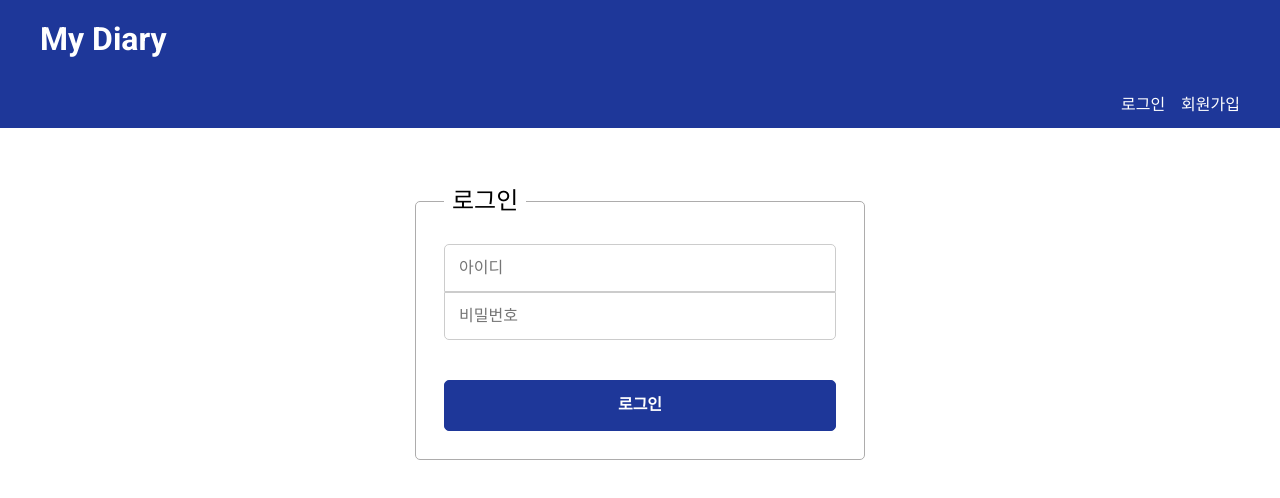
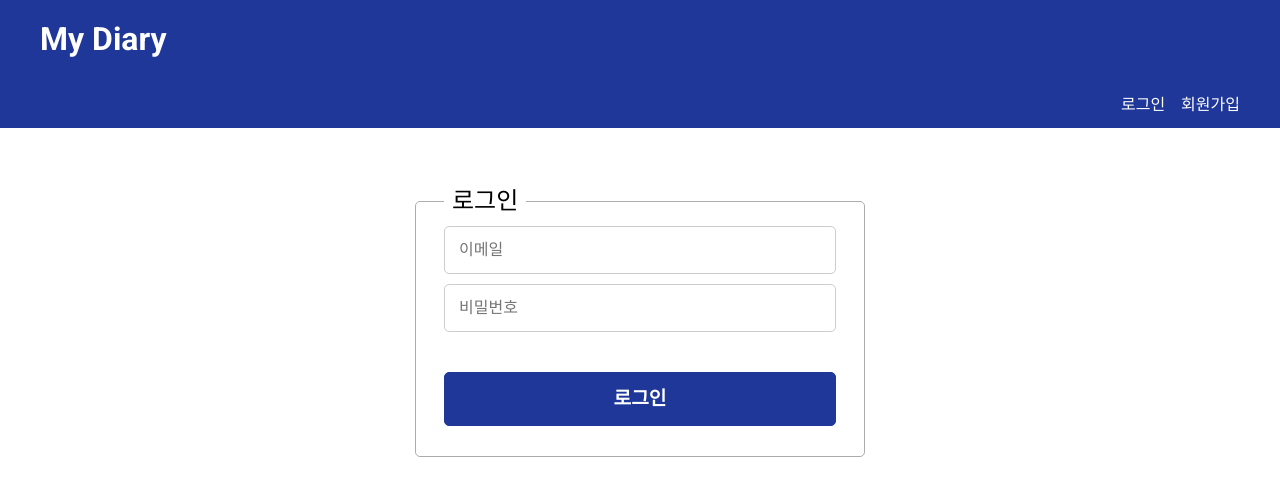
Before and after one commit to dong53358/APT-story, a React (Create React App) app: page /login in a window 1280 px wide. Shown: the top 498 px of the page. Built offline with nearby package versions, Linux system fonts and the light colour scheme; no server answers.

Commit message:
docs: auth css 수정 및 console.log 제거

```diff
--- a/src/context/AuthContext.js
+++ b/src/context/AuthContext.js
@@ -32,7 +32,6 @@ const AuthContextProvider = ({ children }) => {
     return unsubscribe;
   }, []);
 
-  console.log("user state:", state);
   return (
     <AuthContext.Provider value={{ ...state, dispatch }}>
       {children}
--- a/src/hooks/useLogin.js
+++ b/src/hooks/useLogin.js
@@ -27,7 +27,6 @@ export const useLogin = () => {
       .catch((err) => {
         setError(err.message);
         setIspending(false);
-        console.log(err.message);
       });
   };
   return { error, isPending, login };
--- a/src/hooks/useSignup.js
+++ b/src/hooks/useSignup.js
@@ -17,7 +17,6 @@ export const useSignup = () => {
     createUserWithEmailAndPassword(appAuth, email, password)
       .then((userCredential) => {
         const user = userCredential.user;
-        console.log(user);
 
         if (!user) {
           throw new Error("회원가입에 실패했습니다.");
@@ -32,13 +31,11 @@ export const useSignup = () => {
           .catch((err) => {
             setError(err.message);
             setIspending(false);
-            console.log(err.message);
           });
       })
       .catch((err) => {
         setError(err.message);
         setIspending(false);
-        console.log(err.message);
       });
   };
   return { error, isPending, signup };
--- a/src/pages/login/Login.js
+++ b/src/pages/login/Login.js
@@ -1,22 +1,30 @@
 import { useState } from "react";
 import { useLogin } from "../../hooks/useLogin";
+import { passwordValidation } from "../../utils/validations";
 import styles from "./Login.module.css";
 
 export default function Login() {
   const [email, setEmail] = useState("");
   const [password, setPassword] = useState("");
+  const [passwordError, setPasswordError] = useState(true);
   const { error, ispending, login } = useLogin();
 
-  const handleData = (event) => {
-    if (event.target.type === "email") {
-      setEmail(event.target.value);
-    } else if (event.target.type === "password") {
-      setPassword(event.target.value);
-    }
+  const handleEmailChange = (e) => {
+    setEmail(e.target.value);
   };
+
+  const handlePasswordChange = (e) => {
+    setPassword(e.target.value);
+  };
+
   const handleSubmit = (event) => {
     event.preventDefault();
-    login(email, password);
+    if (passwordValidation(password)) {
+      setPasswordError(true);
+      login(email, password);
+    } else {
+      setPasswordError(false);
+    }
   };
 
   return (
@@ -28,19 +36,23 @@ export default function Login() {
             type="email"
             id="myEmail"
             required
-            placeholder="아이디"
+            placeholder="이메일"
             value={email}
-            onChange={handleData}
+            onChange={handleEmailChange}
           />
-
           <input
             type="password"
             id="myPassword"
             required
             placeholder="비밀번호"
             value={password}
-            onChange={handleData}
+            onChange={handlePasswordChange}
           />
+          {!passwordError && (
+            <span className={styles.login_form_input_span}>
+              비밀번호가 6자 이상이어야 합니다
+            </span>
+          )}
         </div>
 
         {!ispending && (
@@ -49,7 +61,7 @@ export default function Login() {
           </button>
         )}
         {ispending && <string>로그인 진행중...</string>}
-        {error && <string>{error}</string>}
+        {error && <div className={styles.login_form_error}>{error}</div>}
       </fieldset>
     </form>
   );
--- a/src/pages/login/Login.module.css
+++ b/src/pages/login/Login.module.css
@@ -1,13 +1,19 @@
 .login_form {
   width: 454px;
-  height: 308px;
+  height: 354px;
   margin: 60px auto;
+}
+
+@media (max-width: 600px) {
+  .login_form {
+    width: 90%;
+  }
 }
 
 .login_form fieldset {
   border-radius: 5px;
   border: 1px solid #adacac;
-  padding: 28px;
+  padding: 10px 28px;
 }
 
 .login_form legend {
@@ -25,29 +31,31 @@
   border: 1px solid #ccc;
   font-size: 1em;
   padding: 14px;
+  border-radius: 5px;
+  margin-bottom: 10px;
 }
 
-.login_form_inputContainer input:first-child {
-  width: 100%;
-  border-top-left-radius: 5px;
-  border-top-right-radius: 5px;
-}
-
-.login_form_inputContainer input:nth-child(2) {
-  width: 100%;
-  border-bottom-left-radius: 5px;
-  border-bottom-right-radius: 5px;
+.login_form_input_span {
+  font-size: 1em;
+  color: red;
 }
 
 .login_form button {
   width: 100%;
-  margin-top: 40px;
+  margin-top: 30px;
+  margin-bottom: 20px;
   float: right;
   padding: 15px 0px;
   border-radius: 5px;
   color: #fff;
   background-color: rgb(30, 55, 153);
   border: 1px solid rgb(30, 55, 153);
+  font-size: 1.2em;
   font-weight: bold;
   cursor: pointer;
 }
+
+.login_form_error {
+  color: red;
+  font-size: 1em;
+}
--- a/src/pages/signup/Signup.js
+++ b/src/pages/signup/Signup.js
@@ -32,7 +32,7 @@ export default function Signup() {
             type="email"
             id="myEmail"
             required
-            placeholder="아이디"
+            placeholder="이메일"
             value={email}
             onChange={handleData}
           />
@@ -57,6 +57,7 @@ export default function Signup() {
         <button type="submit" className="btn">
           회원가입
         </button>
+        {error && <div className={styles.signup_form_error}>{error}</div>}
       </fieldset>
     </form>
   );
--- a/src/pages/signup/Signup.module.css
+++ b/src/pages/signup/Signup.module.css
@@ -4,10 +4,16 @@
   margin: 60px auto;
 }
 
+@media (max-width: 600px) {
+  .signup_form {
+    width: 90%;
+  }
+}
+
 .signup_form fieldset {
   border-radius: 5px;
   border: 1px solid #adacac;
-  padding: 28px;
+  padding: 10px 28px;
 }
 
 .signup_form legend {
@@ -25,36 +31,41 @@
   border: 1px solid #ccc;
   font-size: 1em;
   padding: 14px;
+  border-radius: 5px;
 }
 
 .signup_form_inputContainer input:first-child {
   width: 100%;
-  border-top-left-radius: 5px;
-  border-top-right-radius: 5px;
   font-size: 1em;
+  margin-bottom: 10px;
 }
 
 .signup_form_inputContainer input:nth-child(2) {
   width: 100%;
-  font-size: 1em;
+  margin-bottom: 10px;
 }
 
 .signup_form_inputContainer input:nth-child(3) {
   width: 100%;
-  border-bottom-left-radius: 5px;
-  border-bottom-right-radius: 5px;
   font-size: 1em;
 }
 
 .signup_form button {
   width: 100%;
-  margin-top: 40px;
+  margin-top: 30px;
+  margin-bottom: 20px;
   float: right;
   padding: 15px 0px;
   border-radius: 5px;
   color: #fff;
   background-color: rgb(30, 55, 153);
   border: 1px solid rgb(30, 55, 153);
+  font-size: 1.2em;
   font-weight: bold;
   cursor: pointer;
 }
+
+.signup_form_error {
+  color: red;
+  font-size: 1em;
+}
```
